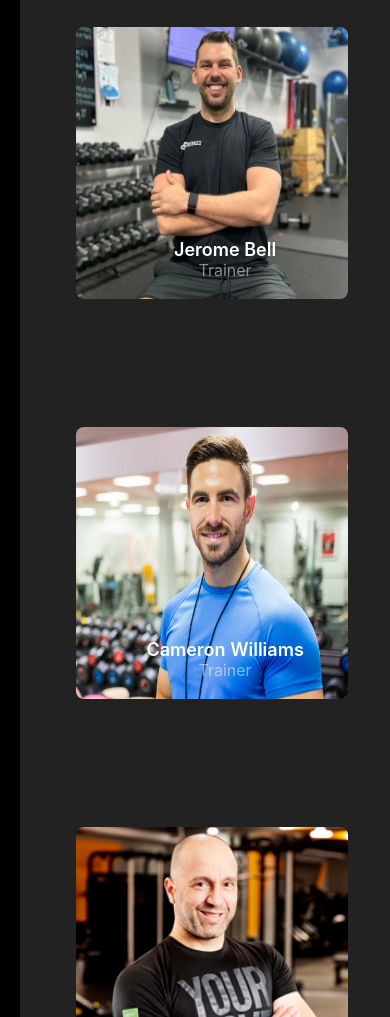
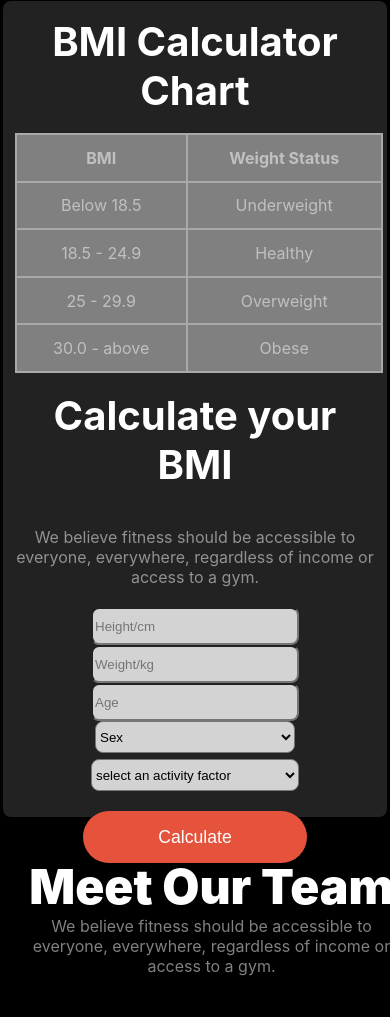
Before and after one commit to FahimShahriar202/responsive-gym-website, a plain HTML site: page index.html in a window 390 px wide. Shown: the part 3489-4506 px from the top of the page. Drawn offline with Linux system fonts and the light colour scheme.

Commit message:
fully done

```diff
--- a/index.html
+++ b/index.html
@@ -121,7 +121,74 @@
   <br><br><br>
 
   <!-- section 4 BMI -->
+  <section class="section4">
+    <div class="bmi-chart choto-text">
+      <div class="chart">
+        <h2 class="bmi-header">BMI Calculator Chart</h2>
+        <table bgcolor='darkgrey'>
+          <tr bgcolor="grey">
+            <th>BMI</th>
+            <th> Weight Status</th>
+          </tr>
 
+          <tr bgcolor="grey">
+            <td>Below 18.5</td>
+            <td>Underweight</td>
+          </tr>
+
+          <tr bgcolor="grey">
+            <td>18.5 - 24.9</td>
+            <td>Healthy</td>
+          </tr>
+
+          <tr bgcolor="grey">
+            <td>25 - 29.9</td>
+            <td>Overweight</td>
+          </tr>
+
+          <tr bgcolor="grey">
+            <td>30.0 - above</td>
+            <td>Obese</td>
+          </tr>
+
+        </table>
+      </div>
+
+      <div class="calculator">
+        <div class="bmi-top">
+          <h2 class="bmi-header">Calculate your BMI</h2><br>
+        <p class="choto-text">We believe fitness should be accessible to everyone, everywhere, regardless of income or access to a gym. </p>
+        </div>
+        <br>
+        <div class="in4 choto-text">
+          <input type="text" class="input" placeholder="Height/cm">
+
+        <input type="text" class="input" placeholder="Weight/kg">
+
+        <input type="text" class="input" placeholder="Age">
+
+        <select  name="" id="">
+          <option value="">Sex</option>
+
+        </select>
+
+        </div>
+        <div class="select-act">
+          <div><select class="activity-fact" name="" id="">
+            <option value="">select an activity factor</option>
+
+          </select></div>
+          <br>
+
+          <div><button class="btn red-btn">Calculate</button></div>
+        </div>
+
+
+      </div>
+    </div>
+
+  </section>
+  <br><br>
   <!-- section 5 meet team -->
 
   <!-- section 5 meet team -->
--- a/styles/styles.css
+++ b/styles/styles.css
@@ -297,7 +297,7 @@
   height: 27.7rem;
 
 }
-.section3{
+.section3, .section4{
   /* border: 1px solid black; */
   background-color: rgba(34, 34, 34, 1) ;
 
@@ -349,9 +349,66 @@ line-height: 24px;
   object-fit: cover;
 }
 
+
 /* section 4 */
+.section4{
+  /* text-align: center; */
+  /* border: 2px solid pink; */
+  padding-top: 4rem;
+}
+th{
+  text-align: center;
+}
+table{
+  width: 25rem;
+  height: 18rem;
+}
+td{
+  text-align: center;
+}
+.bmi-header{
+  color: white;
+  font-size: 2.5rem;
+}
+.in4{
+  /* border: 2px solid red; */
+  height: 5rem;
 
+}
 
+input , select{
+  /* border: 2px solid blue; */
+  height: 2rem;
+  width: 12.5rem;
+  background-color: lightgrey;
+  border-radius: 8px;
+  text-align: start;
+}
+.select-act{
+  /* border: 2px solid white; */
+
+  display: grid;
+  text-align: center;
+
+}
+.activity-fact{
+  width: 26rem;
+}
+.bmi-top{
+  text-align: center;
+
+}
+.bmi-chart{
+  display: flex;
+  align-items: space-around;
+
+}
+.chart, .calculator{
+  /* border: 2px solid white; */
+  /* width: 80%; */
+  margin-left: 3%;
+  margin-right: 3%;
+}
 /* section 5 */
 
 .section5{
@@ -602,7 +659,7 @@ line-height: 24px;
 .section3{
 
   width: 24rem;
-  height: 37rem;
+  height: 50rem;
 }
 .section3-div{
 
@@ -617,8 +674,40 @@ line-height: 24px;
   font-size: 3rem;
   text-align: center;
 }
+ /* section4 */
+ .section4{
+  padding-top: 1rem;
+  width: 24rem;
+  height: 50rem;
+}
+.calculator,.bmi-header{
+  text-align: center;
+  margin-bottom: 5%;
+}
+table{
+  width: 23rem;
+  height: 15rem;
+  margin-bottom: 5%;
+}
+.in4{
+  margin-bottom: 20%;
+}
+.select-act{
+  grid-template-columns: repeat(1,1fr);
+}
+.bmi-chart{
 
+  flex-direction: column;
+}
+.select-act{
+  text-align: center;
+}
 
+.activity-fact{
+
+  width: 13rem;
+
+}
 /* section 5 */
 .meet-team{
   width: 21rem;
```
